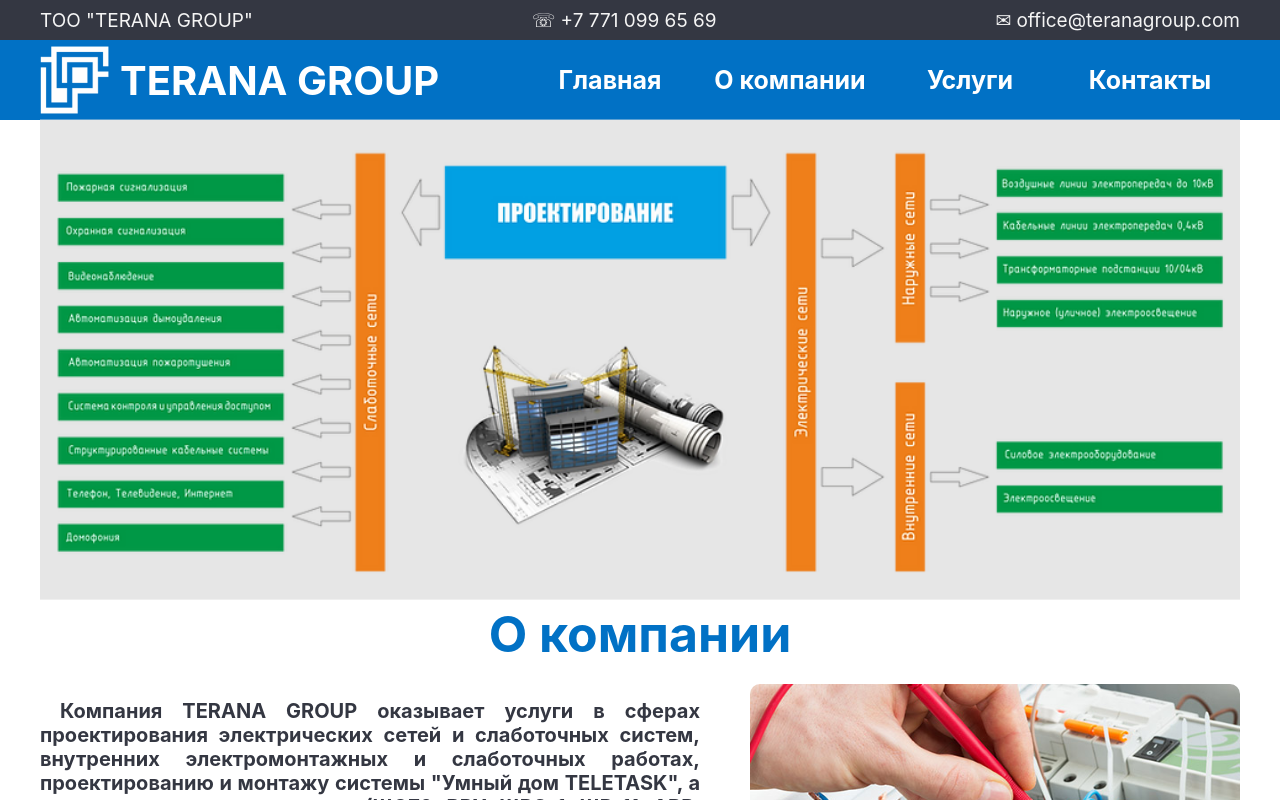
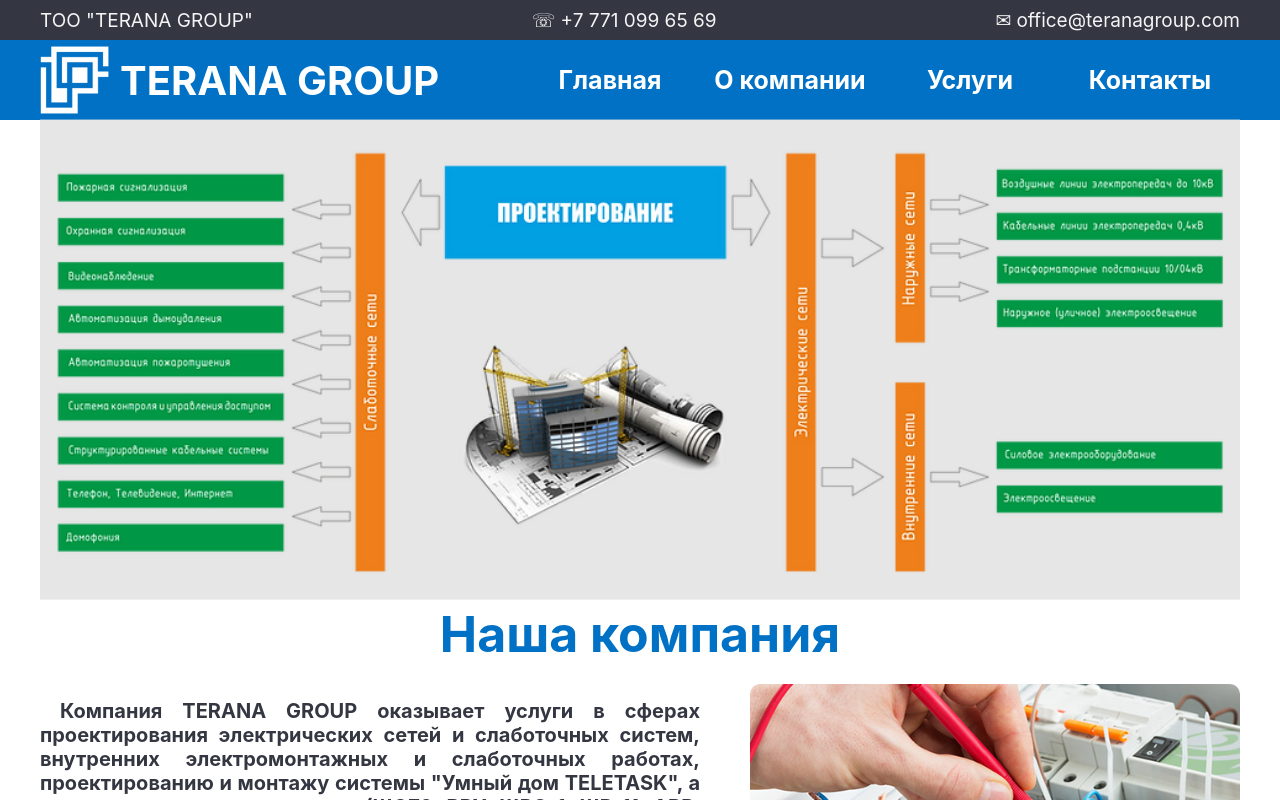
Before and after one commit to Normanar/terana_group, a React (Create React App) app: page / in a window 1280 px wide. Shown: the top 800 px of the page. Built offline with nearby package versions, Linux system fonts and the light colour scheme; some icons are missing.

Commit message:
add Contacts

```diff
--- a/src/components/Main/AboutCompany.module.css
+++ b/src/components/Main/AboutCompany.module.css
@@ -24,6 +24,7 @@
     justify-content: space-between;
     align-items: center;
     margin-top: 20px;
+    margin-bottom: 20px;
 }
 
 .photo {
--- a/src/components/Main/AboutCompany.tsx
+++ b/src/components/Main/AboutCompany.tsx
@@ -6,7 +6,7 @@
     return (
         <div className={s.container}>
             <div className={s.name_company}>
-                О компании
+                Наша компания
             </div>
             <div className={s.description}>
                 <div className={s.text_block}>
```
Also changed, not shown: src/components/Contacts/Contacts.tsx (added, +9 -0 lines).
